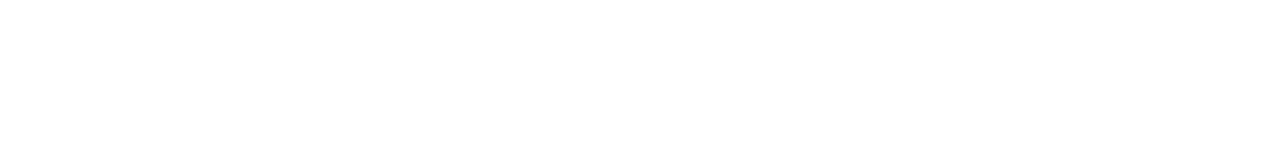
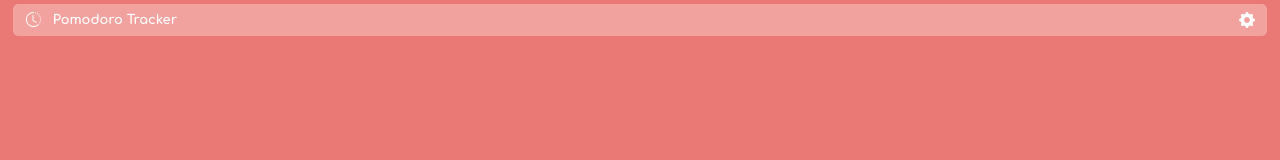
Before and after one commit to jstevenfm/pomodoro-tracker, a plain HTML site: page index.html in a window 1280 px wide. Drawn offline with Linux system fonts and the light colour scheme.

Commit message:
Agregué la carpeta de los recursos. Añadí la estructura y estilos del header inicial.

```diff
--- a/index.html
+++ b/index.html
@@ -1,13 +1,29 @@
 <!DOCTYPE html>
 <html lang="en">
+
 <head>
     <meta charset="UTF-8">
     <meta http-equiv="X-UA-Compatible" content="IE=edge">
     <meta name="viewport" content="width=device-width, initial-scale=1.0">
+    <link rel="preconnect" href="https://fonts.googleapis.com">
+    <link rel="preconnect" href="https://fonts.gstatic.com" crossorigin>
+    <link href="https://fonts.googleapis.com/css2?family=Comfortaa:wght@300;600;700&display=swap" rel="stylesheet">
     <link rel="stylesheet" href="./styles/mobile.css">
     <title>Document</title>
 </head>
+
 <body>
+    <header class="navbar">
+        <div class="navbar--branding">
+            <a href="#">
+                <img class="navbar--logo" src="./src/Icon.svg" alt="Logo Pomodoro Timer">
+            </a>
+            <a href="#">
+                <h1 class="navbar--tittle">Pomodoro Tracker</h1>
+            </a>
+        </div>
+        <img class="navbar--settings" src="./src/Settings.svg" alt="Icon Settings">
+    </header>
+</body>
 
-</body>
 </html>
--- a/styles/mobile.css
+++ b/styles/mobile.css
@@ -0,0 +1,50 @@
+* {
+    box-sizing: border-box;
+    margin: 0;
+    padding: 0;
+}
+html {
+    font-size: 62.5%;
+    font-family: 'Comfortaa', cursive;
+}
+body {
+    background-color: #EA7975;
+    color: #fff;
+}
+a {
+    text-decoration: none;
+    color: #fff;
+}
+
+.navbar {
+    min-width: 316px;
+    width: 98%;
+    height: 32px;
+    background-color: rgba(255, 255, 255, 0.3);
+    display: flex;
+    margin: 4px auto;
+    padding: 8px 12px;
+    border-radius: 5px;
+    -webkit-border-radius: 5px;
+    -moz-border-radius: 5px;
+    -ms-border-radius: 5px;
+    -o-border-radius: 5px;
+    justify-content: space-between;
+}
+.navbar--branding {
+    display: flex;
+}
+.navbar--logo {
+    width: 16px;
+    height: 16px;
+}
+.navbar--tittle {
+    font-size: 1.3rem;
+    margin-left: 12px;
+    padding-top: 1px;
+}
+.navbar--settings {
+    width: 16px;
+    height: 16px;
+    justify-self: flex-end;
+}
```
Also changed, not shown: src/Icon.svg (added), src/Settings.svg (added).
